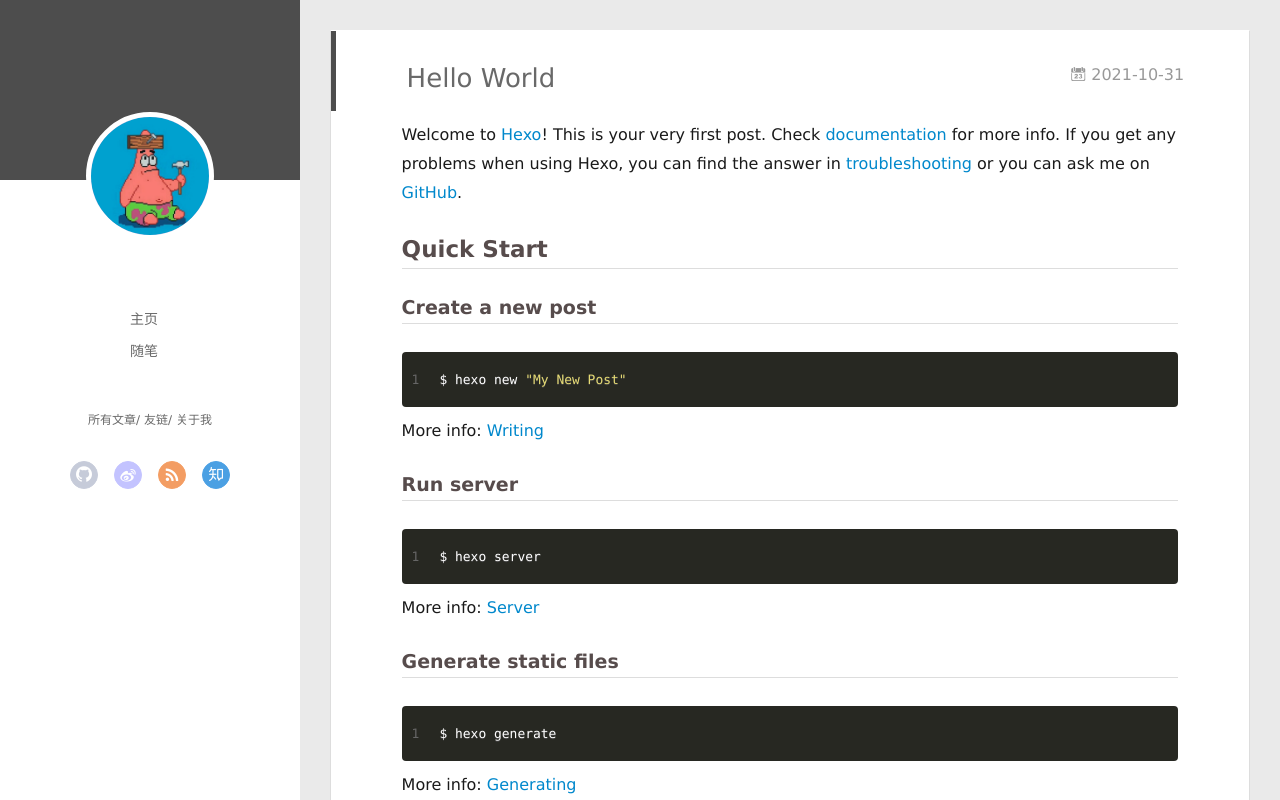
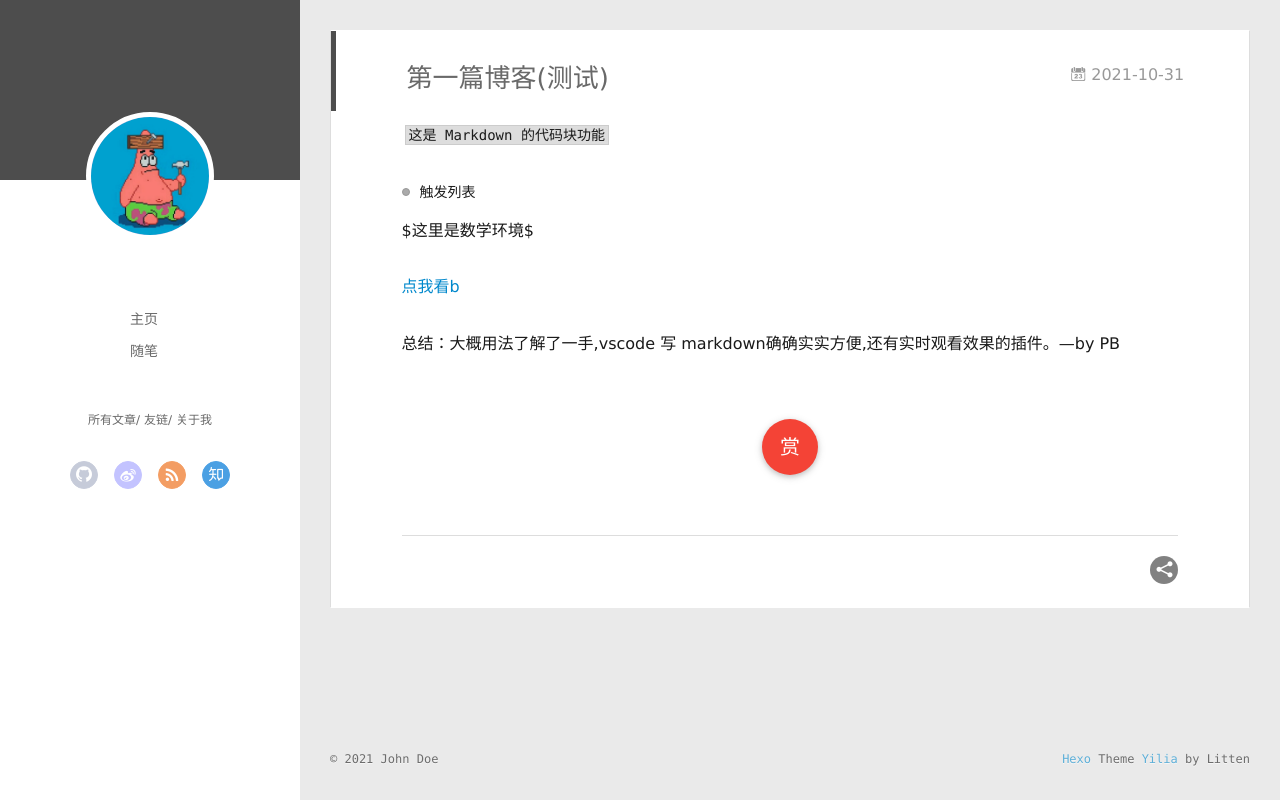
Before and after one commit to PBemmm/PBemmm.github.io, a plain HTML site: page 2021/10/31/hello-world/index.html in a window 1280 px wide. Drawn offline with Linux system fonts and the light colour scheme.

Commit message:
Site updated: 2021-11-01 23:54:53

```diff
--- a/2021/10/31/hello-world/index.html
+++ b/2021/10/31/hello-world/index.html
@@ -6,17 +6,17 @@
   <meta name="renderer" content="webkit">
   <meta http-equiv="X-UA-Compatible" content="IE=edge" >
   <link rel="dns-prefetch" href="http://example.com">
-  <title>Hello World | Hexo</title>
+  <title>第一篇博客(测试) | Hexo</title>
   <meta name="viewport" content="width=device-width, initial-scale=1, maximum-scale=1">
-  <meta name="description" content="Welcome to Hexo! This is your very first post. Check documentation for more info. If you get any problems when using Hexo, you can find the answer in troubleshooting or you can ask me on GitHub. Quick">
+  <meta name="description" content="这是 Markdown 的代码块功能  触发列表  $这里是数学环境$ 点我看b 总结：大概用法了解了一手,vscode 写 markdown确确实实方便,还有实时观看效果的插件。—by PB">
 <meta property="og:type" content="article">
-<meta property="og:title" content="Hello World">
+<meta property="og:title" content="第一篇博客(测试)">
 <meta property="og:url" content="http://example.com/2021/10/31/hello-world/index.html">
 <meta property="og:site_name" content="Hexo">
-<meta property="og:description" content="Welcome to Hexo! This is your very first post. Check documentation for more info. If you get any problems when using Hexo, you can find the answer in troubleshooting or you can ask me on GitHub. Quick">
+<meta property="og:description" content="这是 Markdown 的代码块功能  触发列表  $这里是数学环境$ 点我看b 总结：大概用法了解了一手,vscode 写 markdown确确实实方便,还有实时观看效果的插件。—by PB">
 <meta property="og:locale" content="en_US">
 <meta property="article:published_time" content="2021-10-31T13:59:37.459Z">
-<meta property="article:modified_time" content="2021-10-31T13:59:37.459Z">
+<meta property="article:modified_time" content="2021-11-01T15:54:37.999Z">
 <meta property="article:author" content="John Doe">
 <meta name="twitter:card" content="summary">
 
@@ -161,7 +161,7 @@
 
 
     <h1 class="article-title" itemprop="name">
-      Hello World
+      第一篇博客(测试)
     </h1>
 
 
@@ -174,19 +174,13 @@
 
     <div class="article-entry" itemprop="articleBody">
 
-        <p>Welcome to <a target="_blank" rel="noopener" href="https://hexo.io/">Hexo</a>! This is your very first post. Check <a target="_blank" rel="noopener" href="https://hexo.io/docs/">documentation</a> for more info. If you get any problems when using Hexo, you can find the answer in <a target="_blank" rel="noopener" href="https://hexo.io/docs/troubleshooting.html">troubleshooting</a> or you can ask me on <a target="_blank" rel="noopener" href="https://github.com/hexojs/hexo/issues">GitHub</a>.</p>
-<h2 id="Quick-Start"><a href="#Quick-Start" class="headerlink" title="Quick Start"></a>Quick Start</h2><h3 id="Create-a-new-post"><a href="#Create-a-new-post" class="headerlink" title="Create a new post"></a>Create a new post</h3><figure class="highlight bash"><table><tr><td class="gutter"><pre><span class="line">1</span><br></pre></td><td class="code"><pre><span class="line">$ hexo new <span class="string">&quot;My New Post&quot;</span></span><br></pre></td></tr></table></figure>
-
-<p>More info: <a target="_blank" rel="noopener" href="https://hexo.io/docs/writing.html">Writing</a></p>
-<h3 id="Run-server"><a href="#Run-server" class="headerlink" title="Run server"></a>Run server</h3><figure class="highlight bash"><table><tr><td class="gutter"><pre><span class="line">1</span><br></pre></td><td class="code"><pre><span class="line">$ hexo server</span><br></pre></td></tr></table></figure>
-
-<p>More info: <a target="_blank" rel="noopener" href="https://hexo.io/docs/server.html">Server</a></p>
-<h3 id="Generate-static-files"><a href="#Generate-static-files" class="headerlink" title="Generate static files"></a>Generate static files</h3><figure class="highlight bash"><table><tr><td class="gutter"><pre><span class="line">1</span><br></pre></td><td class="code"><pre><span class="line">$ hexo generate</span><br></pre></td></tr></table></figure>
-
-<p>More info: <a target="_blank" rel="noopener" href="https://hexo.io/docs/generating.html">Generating</a></p>
-<h3 id="Deploy-to-remote-sites"><a href="#Deploy-to-remote-sites" class="headerlink" title="Deploy to remote sites"></a>Deploy to remote sites</h3><figure class="highlight bash"><table><tr><td class="gutter"><pre><span class="line">1</span><br></pre></td><td class="code"><pre><span class="line">$ hexo deploy</span><br></pre></td></tr></table></figure>
-
-<p>More info: <a target="_blank" rel="noopener" href="https://hexo.io/docs/one-command-deployment.html">Deployment</a></p>
+        <p><code>这是 Markdown 的代码块功能</code></p>
+<ul>
+<li>触发列表</li>
+</ul>
+<p>$这里是数学环境$</p>
+<p><a target="_blank" rel="noopener" href="https://www.bilibili.com/?spm_id_from=333.999.b_696e7465726e6174696f6e616c486561646572.1">点我看b</a></p>
+<p>总结：大概用法了解了一手,vscode 写 markdown确确实实方便,还有实时观看效果的插件。—by PB</p>
 
 
 
--- a/content.json
+++ b/content.json
@@ -1 +1 @@
-[{"title":"Hello World","date":"2021-10-31T13:59:37.459Z","path":"2021/10/31/hello-world/","tags":[]}]
+[{"title":"第一篇博客(测试)","date":"2021-10-31T13:59:37.459Z","path":"2021/10/31/hello-world/","tags":[]}]
```
Also changed, not shown: archives/2021/10/index.html (+1 -1 lines), archives/2021/index.html (+1 -1 lines), archives/index.html (+1 -1 lines), index.html (+8 -14 lines).
